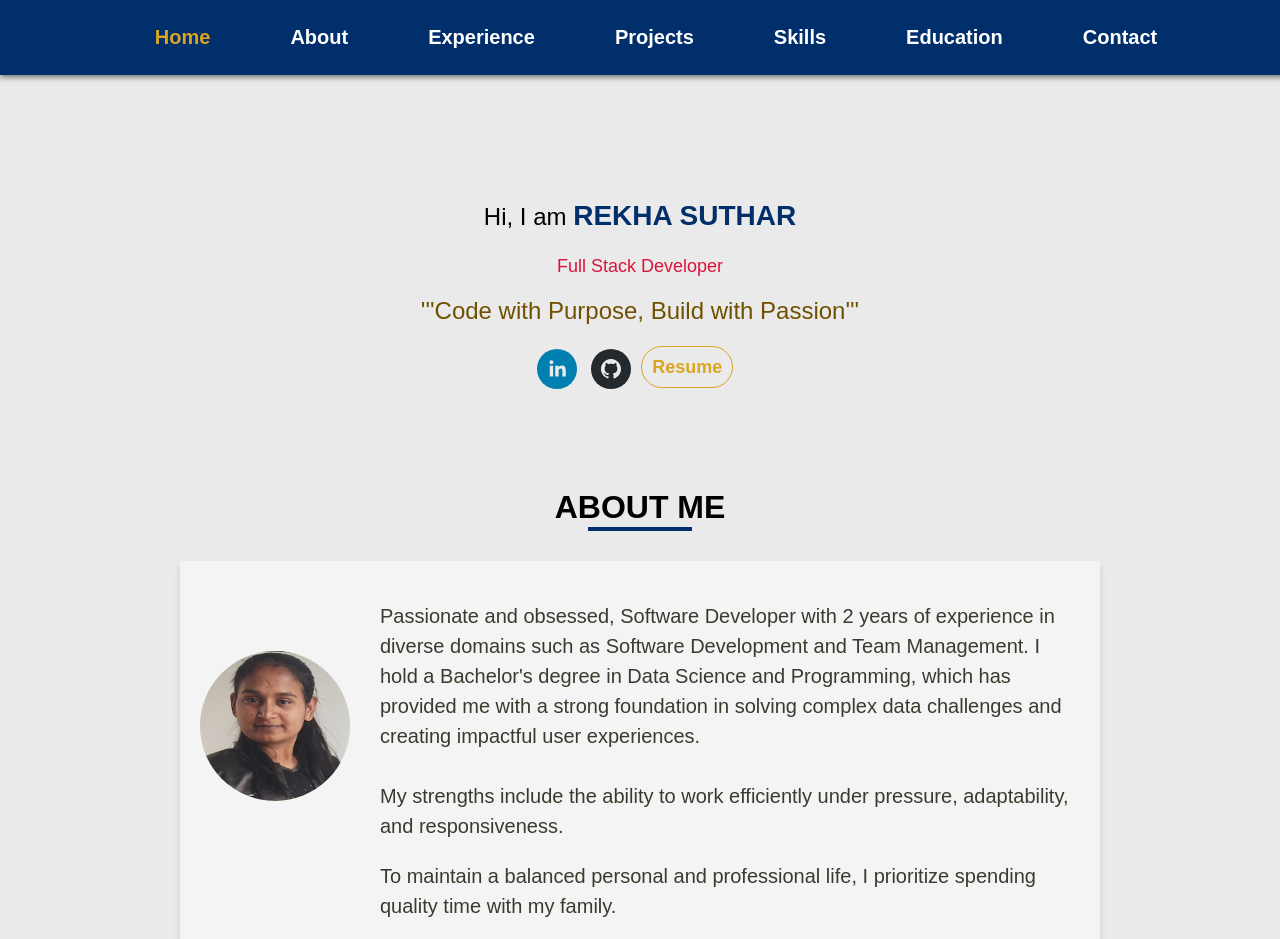
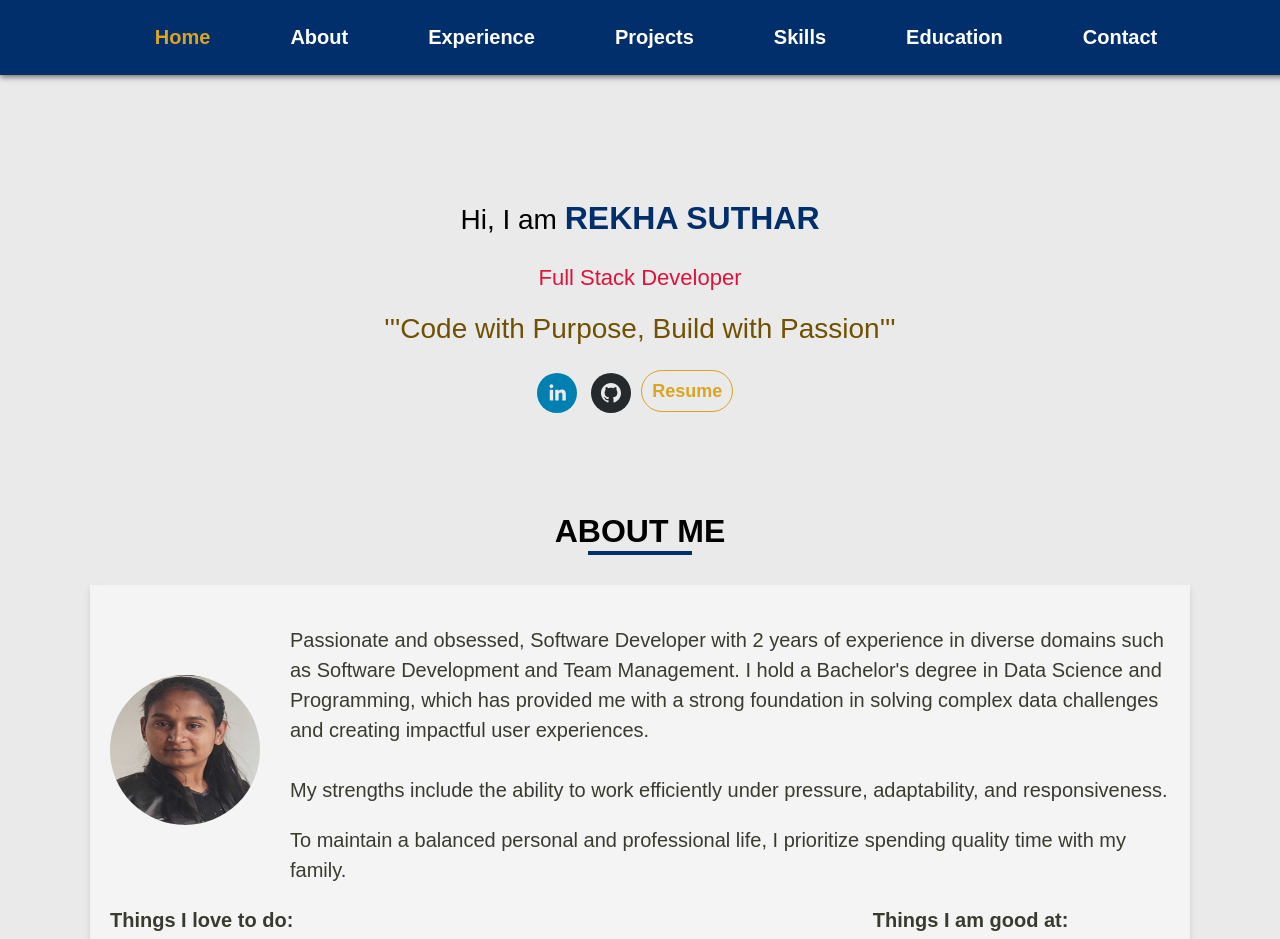
Before and after one commit to rekha0suthar/rekha-portfolio, a React (Create React App) app: page / in a window 1280 px wide. Shown: the top 939 px of the page. Built offline with nearby package versions, Linux system fonts and the light colour scheme.

Commit message:
Update App.css

```diff
--- a/src/App.css
+++ b/src/App.css
@@ -78,7 +78,7 @@ body {
 }
 
 .detail-section p {
-  font-size: 24px;
+  font-size: 28px;
   margin-top: 20px;
 }
 
@@ -88,16 +88,16 @@ body {
 
 .name {
   color: var(--dark-blue-color);
-  font-size: 28px;
+  font-size: 32px;
 }
 
 .title {
-  font-size: 18px !important;
+  font-size: 22px !important;
   color: #dc143c;
 }
 
 .tagline {
-  font-size: 28px;
+  font-size: 32px;
   color: rgb(112, 81, 1);
 }
 
@@ -182,7 +182,7 @@ body {
 /* About Section */
 
 .about-section div .about {
-  max-width: 80%;
+  max-width: 100%;
   margin: auto;
   font-size: 20px;
   line-height: 1.5;
@@ -524,6 +524,9 @@ progress[value]::-moz-progress-bar {
     margin-top: 150px;
   }
 
+  .about-section div .about {
+    max-width: 80%;
+  }
   .about-details {
     display: block;
     text-align: center;
```
